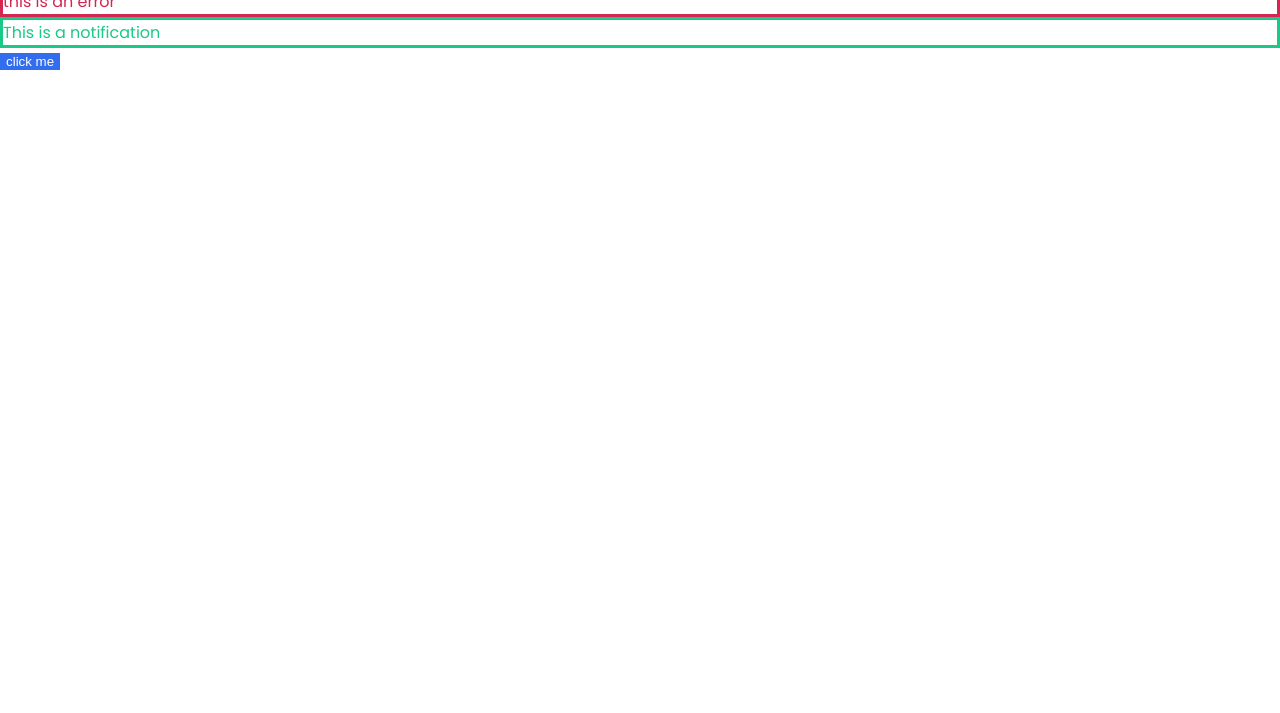
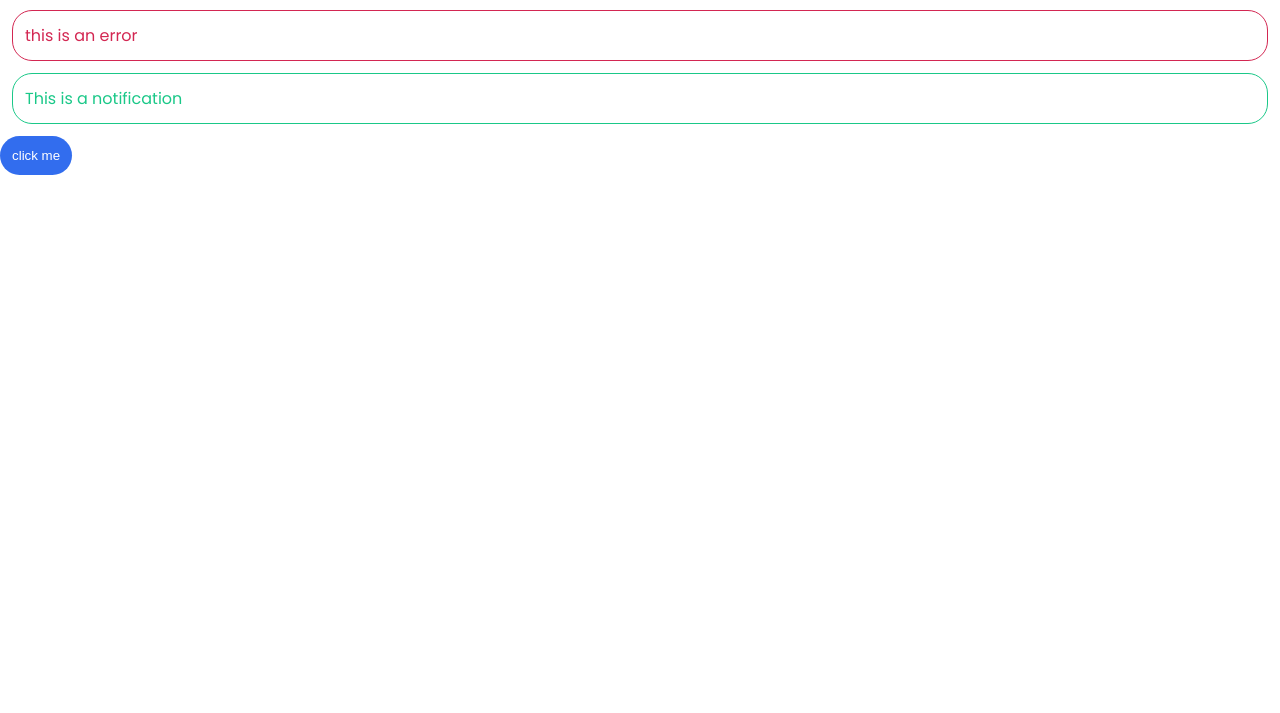
Before and after one commit to KTZgraph/sarenka-sass, a website: page index.html in a window 1280 px wide. Shown: the part 87-800 px from the top of the page. Drawn offline with Linux system fonts and the light colour scheme.

Commit message:
3 koniec

```diff
--- a/index.scss
+++ b/index.scss
@@ -30,14 +30,25 @@ img {
 }
 
 //variables
+
+//theme colors
 $primary: #326dee;
 $secondary: #1ac888;
 $error: #d32752;
 $info: #f6c31c;
 
 
+//spacing
+$base-padding: 0.75rem;
+$base-margin: 0.75rem;
+
+//borders
+$base-border-thickness: 1px;
+$base-border-radius: 20px;
+
 h1 {
-color: $primary;
+    color: $primary;
+    margin-bottom: $base-margin;
 }
 a {
     color: $secondary
@@ -46,17 +57,26 @@ button{
     color: white;
     border:0;
     background: $primary;
+    border-radius: $base-border-radius;
+    padding: $base-padding;
 }
 
 .error {
     color: $error;
     border-color: $error;
     border-style: solid;
+    margin: $base-margin;
+    padding: $base-padding;
+    border-radius: $base-border-radius;
+    border-width: $base-border-thickness;
 }
 
 .notification {
     color: $secondary;
     border-color: $secondary;
     border-style: solid;
-
+    margin: $base-margin;
+    padding: $base-padding;
+    border-radius: $base-border-radius;
+    border-width: $base-border-thickness;
 }
```
Also changed, not shown: css/index.css.
